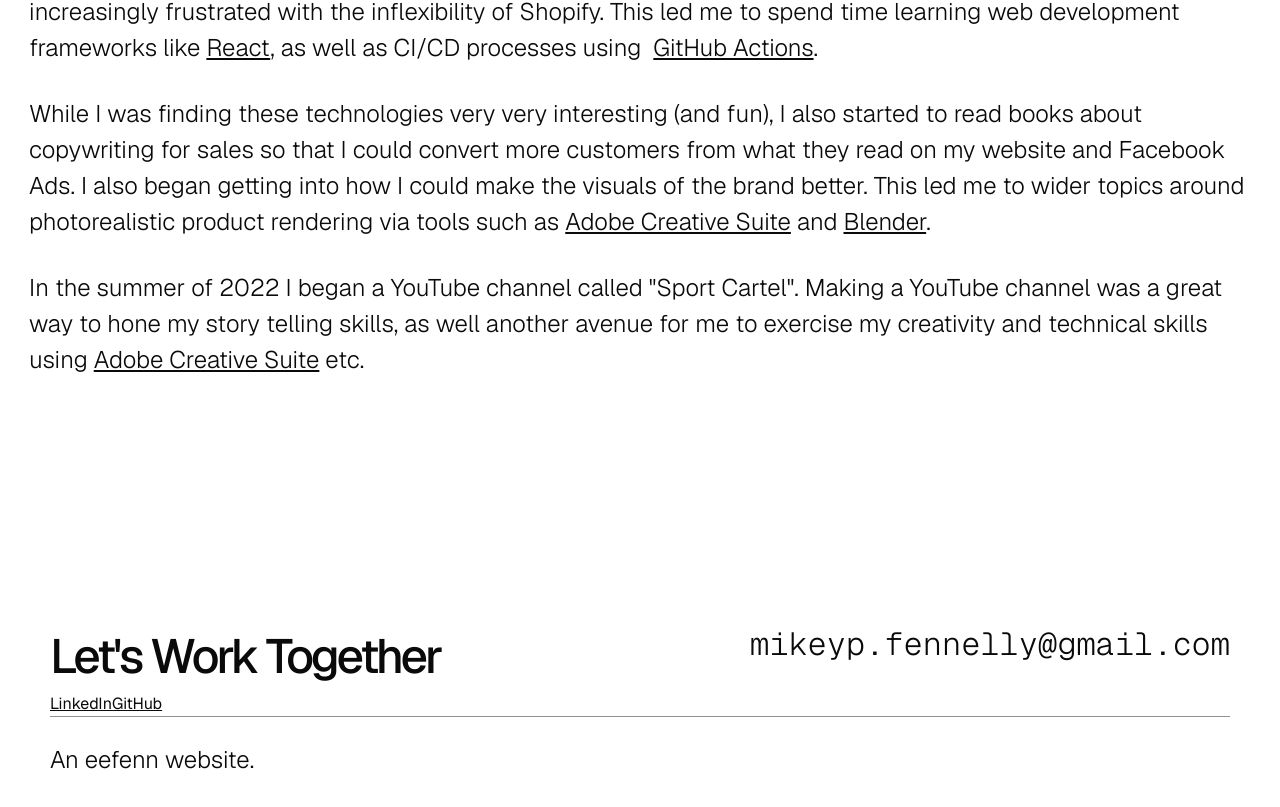
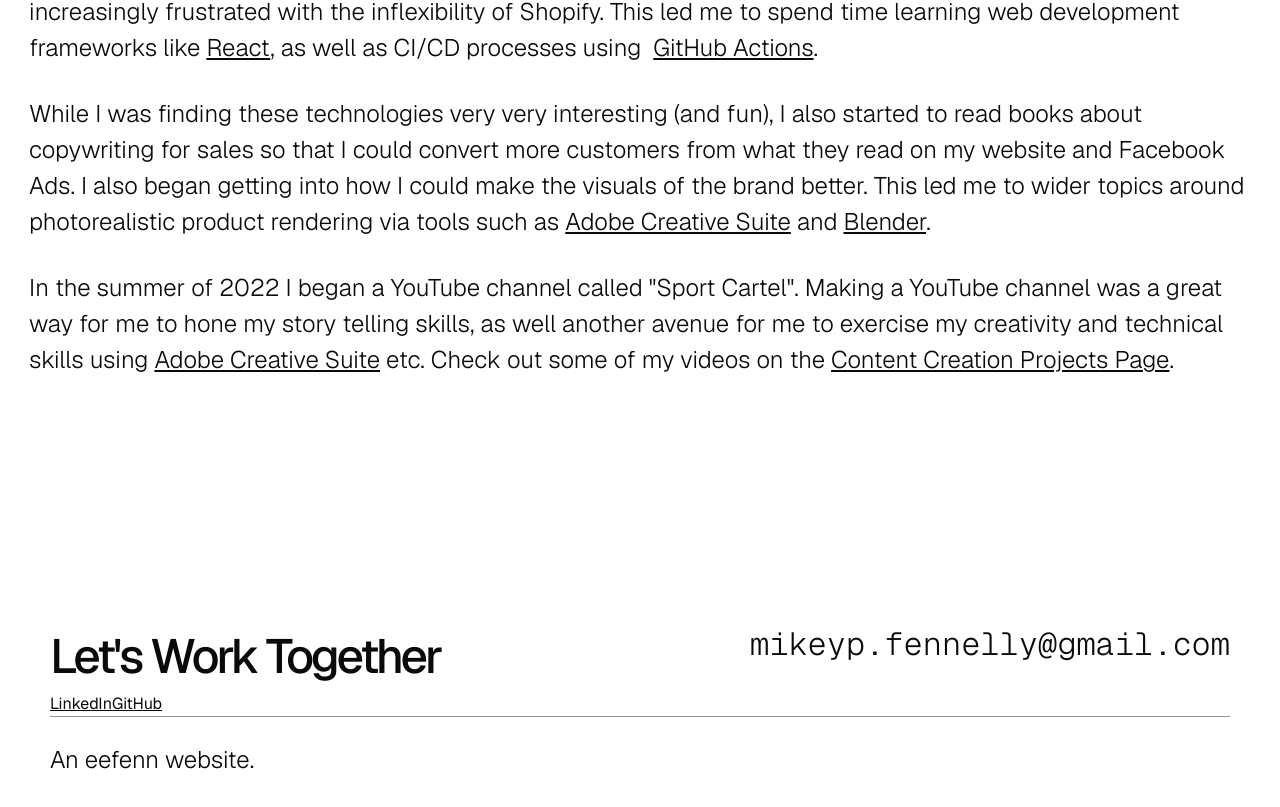
Before and after one commit to mikeyfennelly1/mfennelly.dev, a Next.js app: page /about-me in a window 1280 px wide. Shown: the part 775-1582 px from the top of the page. Built offline with nearby package versions, Linux system fonts and the light colour scheme.

Commit message:
added link to content creation page on about me page

```diff
--- a/src/app/about-me/page.tsx
+++ b/src/app/about-me/page.tsx
@@ -44,8 +44,9 @@ const AboutMeSections: AboutMeSectionInterface[] = [
                 &nbsp;and <Link href="https://www.blender.org/" target="_blank">Blender</Link>.
             </p>
             <p>
-                In the summer of 2022 I began a YouTube channel called "Sport Cartel". Making a YouTube channel was a great way to hone my story telling skills, as well another
+                In the summer of 2022 I began a YouTube channel called "Sport Cartel". Making a YouTube channel was a great way for me to hone my story telling skills, as well another
                 avenue for me to exercise my creativity and technical skills using <Link href={"https://www.adobe.com/"} target="_blank">Adobe Creative Suite</Link> etc.
+                Check out some of my videos on the <Link href="/content-creation">Content Creation Projects Page</Link>.
             </p>
         </>,
     }
```
